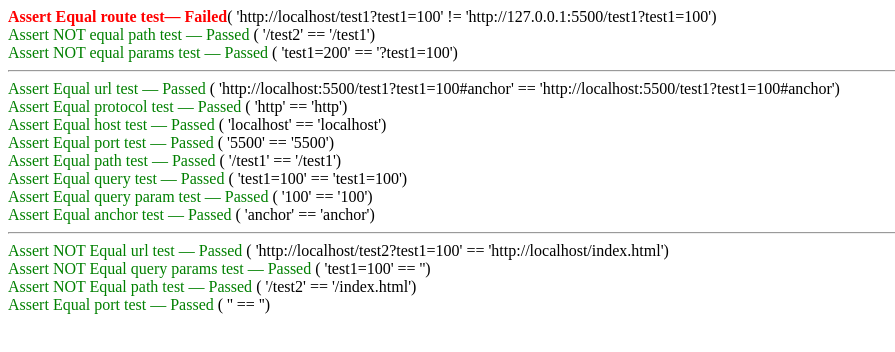
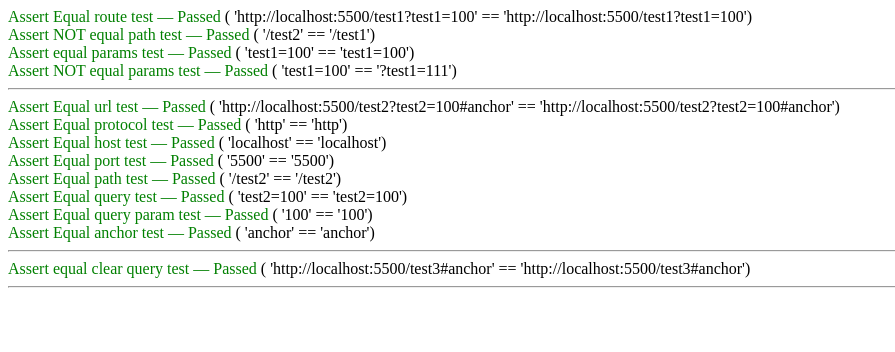
Before and after one commit to BME-MIT-IET/iet-hf-2022-ietify, a website: page index.html in a window 1280 px wide. Shown: the whole page, without its empty margins (0-895 px from the left). Drawn offline with Linux system fonts and the light colour scheme.

Commit message:
plan and execution part 1

```diff
--- a/index.html
+++ b/index.html
@@ -36,54 +36,57 @@
 
 
         /**
-         * Tests for URL manipulation.
+         * Tests for simple URL manipulation tests.
          */
         // Test 1 - success for path
+        url.host = "localhost" // convert local page url to localhost
+        url.port = 5500
         url.path = "/test1";
         url.query.test1 = 100
-        assertEqual(url, "http://127.0.0.1:5500/test1?test1=100", "Assert Equal route test");
+        assertEqual(url, "http://localhost:5500/test1?test1=100", "Assert Equal route test");
 
         // Test 1 - fail for path
         url.clearQuery();
         url.path = "/test2";
         assertNotEqual(url.path, "/test1", "Assert NOT equal path test");
 
+        // Test 1 - success for params
+        url.clearQuery();
+        url.query.test1 = 100
+        assertEqual(url.query, "test1=100", "Assert equal params test");
+
         // Test 1 - fail for params
         url.clearQuery();
-        url.path = "/test1";
-        url.query.test1 = 200
-        assertNotEqual(url.query, "?test1=100", "Assert NOT equal params test");
+        url.query.test1 = 100
+        assertNotEqual(url.query, "?test1=111", "Assert NOT equal params test");
 
 
         insertHorizontalLine();
         /**
-         *
+         * Test 2 - Full URL test
          */
-        // Test 2
-        url  = new Url("http://localhost:5500/test1?test1=100#anchor");
-        assertEqual(url, "http://localhost:5500/test1?test1=100#anchor", "Assert Equal url test");
+        url  = new Url("http://localhost:5500/test2?test2=100#anchor");
+        assertEqual(url, "http://localhost:5500/test2?test2=100#anchor", "Assert Equal url test");
         assertEqual(url.protocol, "http", "Assert Equal protocol test");
         assertEqual(url.host, "localhost", "Assert Equal host test");
         assertEqual(url.port, "5500", "Assert Equal port test");
-        assertEqual(url.path, "/test1", "Assert Equal path test");
-        assertEqual(url.query, "test1=100", "Assert Equal query test");
-        assertEqual(url.query.test1, "100", "Assert Equal query param test");
+        assertEqual(url.path, "/test2", "Assert Equal path test");
+        assertEqual(url.query, "test2=100", "Assert Equal query test");
+        assertEqual(url.query.test2, "100", "Assert Equal query param test");
         assertEqual(url.hash, "anchor", "Assert Equal anchor test");
 
         insertHorizontalLine();
+
         /**
-         *
+         * Test 3 - Clear query test
          */
-        // Test 3 compare relative and absolute url
-        url  = new Url("/test2?test1=100");
-        url2 = new Url(`${self.parent.document.location.href}`);
-        assertNotEqual(url, url2, "Assert NOT Equal url test");
-        assertNotEqual(url.query, url2.query, "Assert NOT Equal query params test");
-        assertNotEqual(url.path, url2.path, "Assert NOT Equal path test");
-        assertEqual(url.port, url2.port, "Assert Equal port test");
+        // Test 3
+        url = new Url('http://localhost:5500/test3?test3=100#anchor');
+        url.host = "localhost" // convert local page url to localhost
+        url.clearQuery();
+        assertEqual(url, 'http://localhost:5500/test3#anchor', "Assert equal clear query test");
 
-
-
+        insertHorizontalLine();
     </script>
 </body>
 </html>
```
Also changed, not shown: doc/manual_test.md (added, +16 -0 lines).
